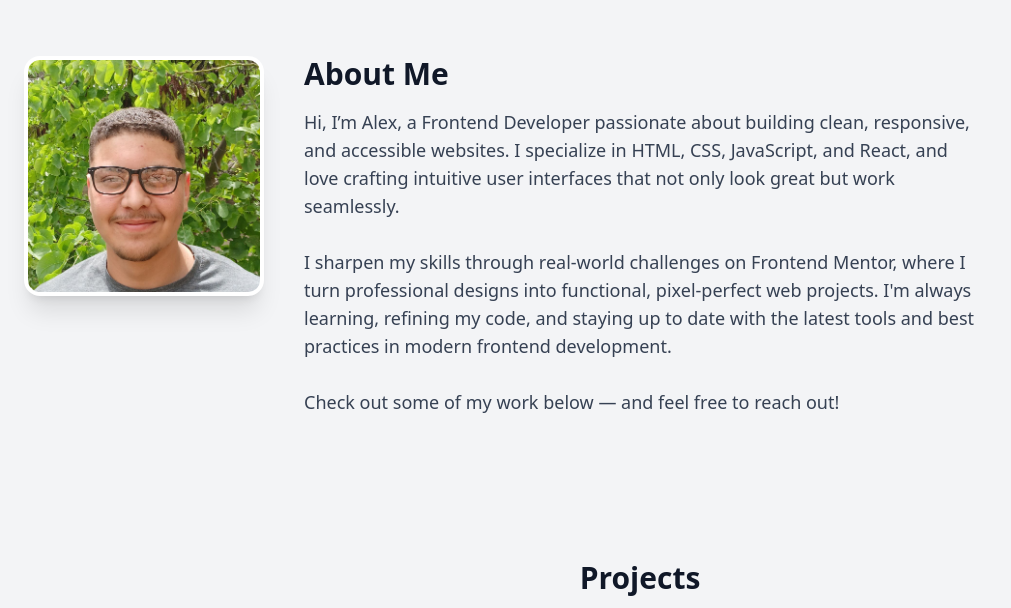
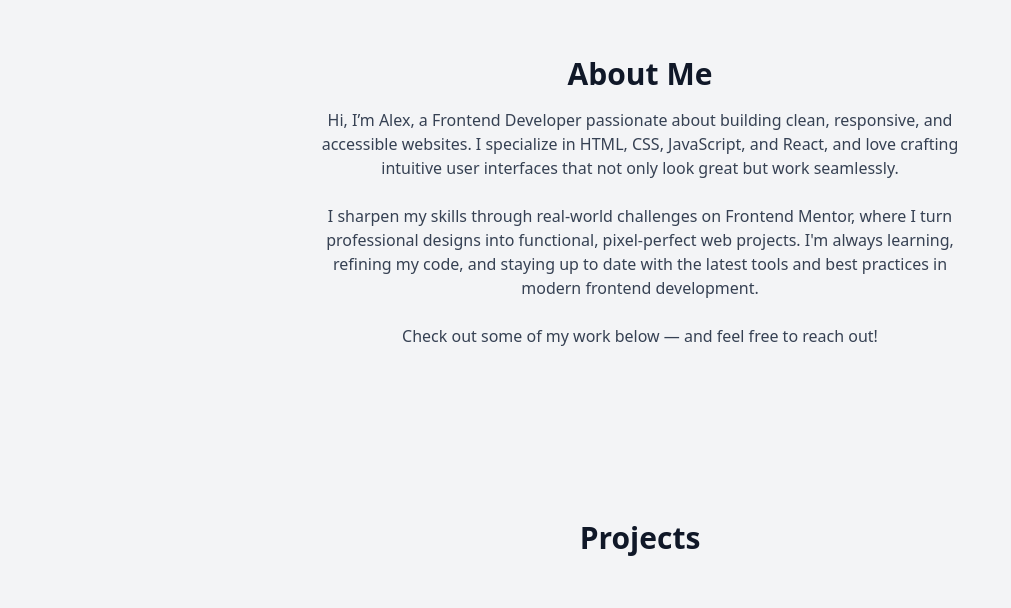
Before and after one commit to alexcreed-sudo/portfolio, a React (Vite) app: page / in a window 1280 px wide. Shown: the part 824-1432 px from the top of the page, without its empty margins (0-1011 px from the left). Built offline with nearby package versions, Linux system fonts and the light colour scheme.

Commit message:
addition

```diff
--- a/src/Portfolio.jsx
+++ b/src/Portfolio.jsx
@@ -148,20 +148,13 @@ export default function Portfolio() {
 
       {/* About Section */}
 <section id="about" className="min-h-[60vh] px-6 py-20 bg-gray-100 dark:bg-zinc-900">
-  <div className="container mx-auto flex flex-col md:flex-row items-center md:items-start text-center md:text-left gap-10">
-    {/* Photo Card */}
-    <div className="w-48 h-48 md:w-60 md:h-60 rounded-2xl overflow-hidden shadow-xl border-4 border-white dark:border-zinc-800 bg-white dark:bg-zinc-800">
-      <img
-        src={me}
-        alt="Alex"
-        className="w-full h-full object-cover"
-      />
-    </div>
+  <div className="container flex justify-center mx-auto items-center text-center gap-10">
+
 
     {/* About Text */}
-    <div className="flex-1">
+    <div >
       <h2 className="text-3xl font-semibold mb-4">About Me</h2>
-      <p className="text-lg text-gray-700 dark:text-gray-300 max-w-2xl">
+      <p className="justify-center text-gray-700 dark:text-gray-300 max-w-2xl">
         Hi, I’m Alex, a Frontend Developer passionate about building clean, responsive, and accessible websites. I specialize in HTML, CSS, JavaScript, and React, and love crafting intuitive user interfaces that not only look great but work seamlessly.
         <br /><br />
         I sharpen my skills through real-world challenges on Frontend Mentor, where I turn professional designs into functional, pixel-perfect web projects. I'm always learning, refining my code, and staying up to date with the latest tools and best practices in modern frontend development.
```
Also changed, not shown: src/assets/me.jpg (deleted).
